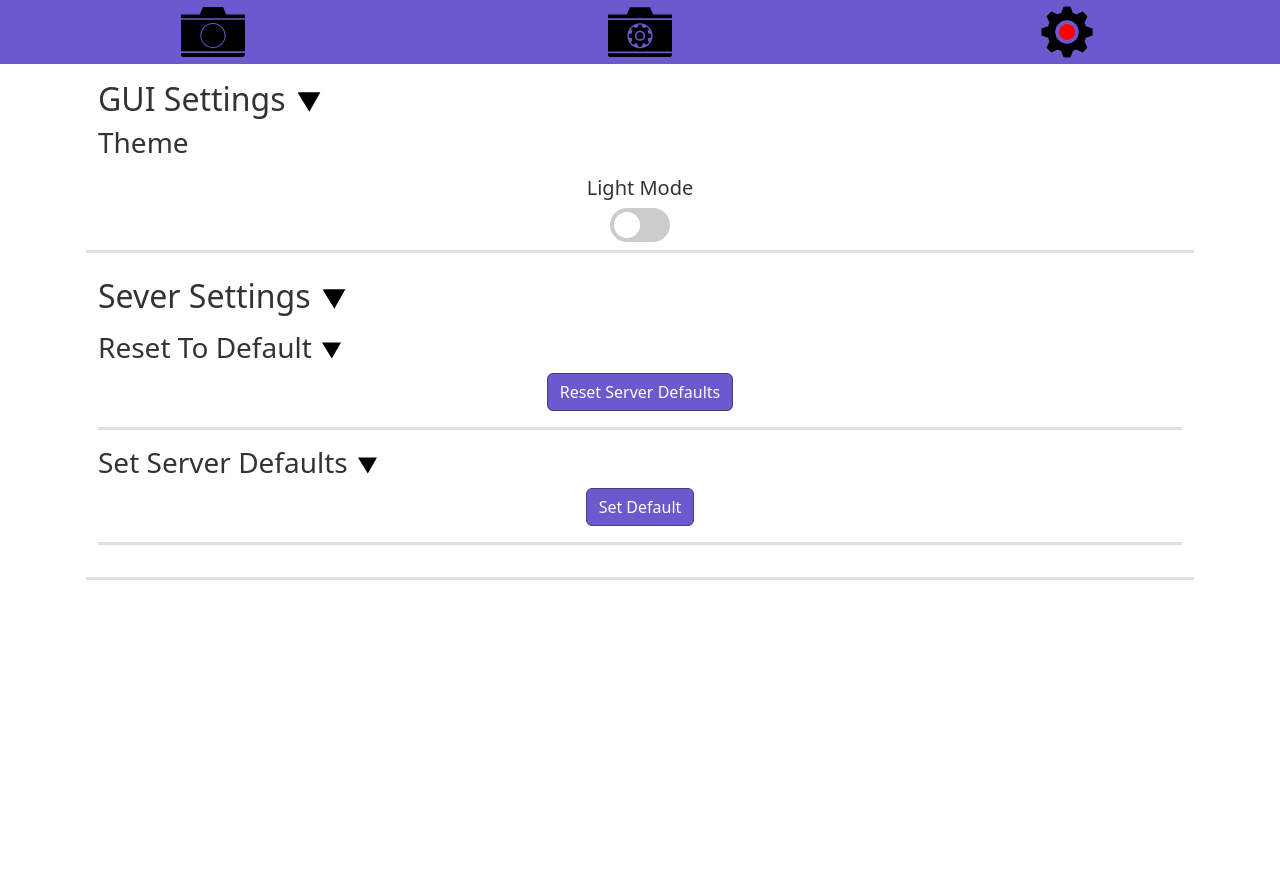
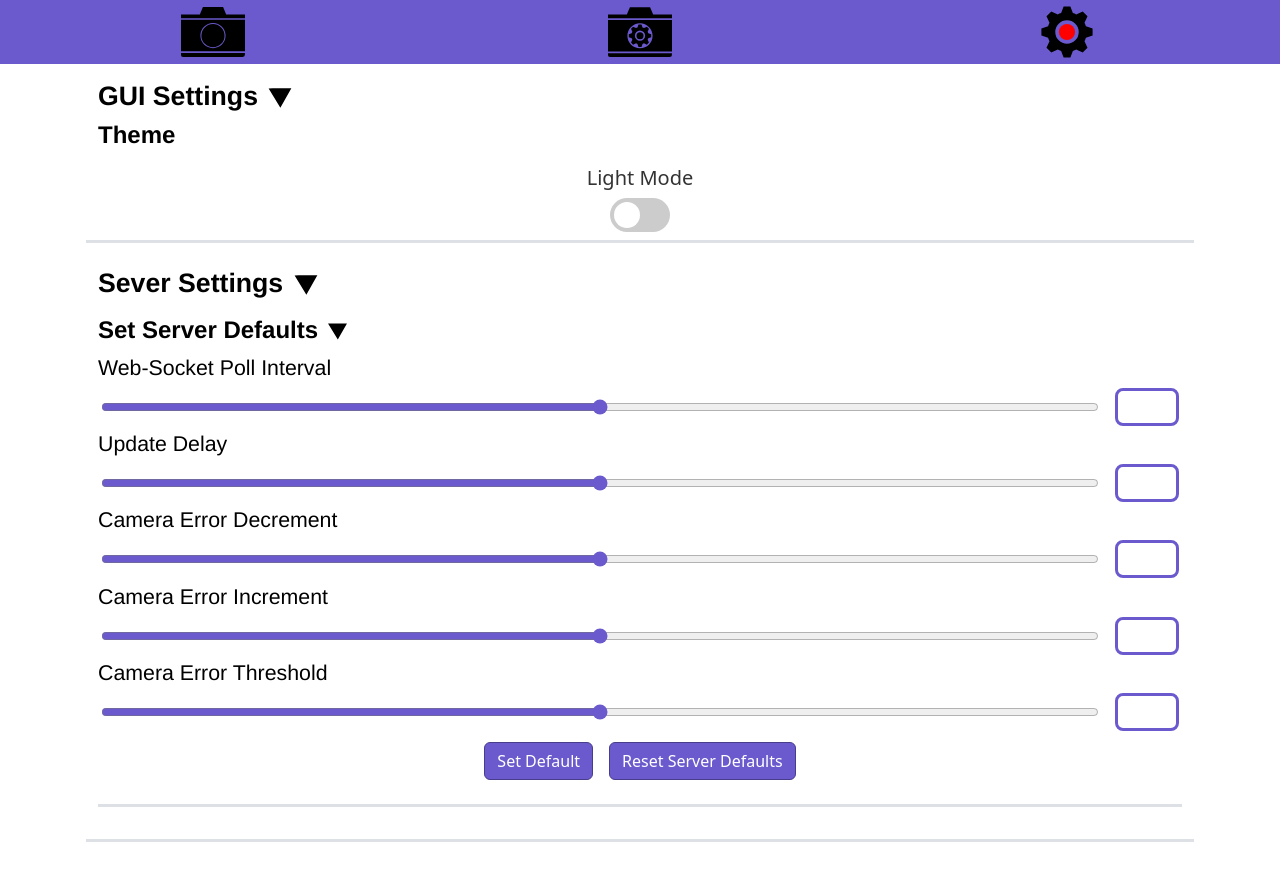
Before and after one commit to laser-vision-system/gui, a Vue app in the folder laser-intensity-monitor-gui/: page /#/settings in a window 1280 px wide. Before the commit the page ends 800 px from the top, so only its background shows below. Built offline with nearby package versions, Linux system fonts and the light colour scheme; no server answers.

Commit message:
APi and helper functions added

```diff
--- a/laser-intensity-monitor-gui/src/style.css
+++ b/laser-intensity-monitor-gui/src/style.css
@@ -110,3 +110,46 @@
 .toggle-button {
     filter: var(--filter-background);
 }
+.config-label {
+    font-weight: 500;
+    font-size: 16pt;
+    color: var(--config-title);
+    font-family: 'Franklin Gothic Medium', 'Arial Narrow', Arial, sans-serif;
+}
+.config-title {
+    font-weight: 600;
+    font-size: 20pt;
+    color: var(--config-title);
+    font-family: 'Franklin Gothic Medium', 'Arial Narrow', Arial, sans-serif;
+}
+.config-subtitle {
+    font-weight: 600;
+    font-size: 18pt;
+    color: var(--config-title);
+    font-family: 'Franklin Gothic Medium', 'Arial Narrow', Arial, sans-serif;
+}
+.number-input{
+    flex: 0 0 4em;
+    width: 4em;
+    padding: 0.25em;
+    border-radius: 0.5em;
+    border: 3px solid var(--nav-bg);
+    background-color: var(--bs-body-bg);
+    color: var(--bs-body-color);
+}
+.slider-input{
+    flex: 1 1 auto;
+    width: 100%;
+    accent-color: var(--nav-bg);
+    border-radius: 2em;
+}
+.slider-input:hover{
+    accent-color: var(--button-hover);
+}
+.form-element{
+    display: flex;
+    flex-direction: row;
+    align-items: center;
+    gap: 1em;
+    padding: 0.20em;
+}
--- /dev/null
+++ b/laser-intensity-monitor-gui/src/utils/helpers.js
@@ -0,0 +1,8 @@
+// check if a value is left empty by the user.
+export function isBlank(v) {
+  return v === '' || v === null || v === undefined || Number.isNaN(v);
+}
+// check for empty value if empty return the current value if not return the newValue from form.
+export function checkBlank(newValue, currentValue) {
+  return isBlank(newValue) ? currentValue : newValue;
+}
--- a/laser-intensity-monitor-gui/src/views/Settings.vue
+++ b/laser-intensity-monitor-gui/src/views/Settings.vue
@@ -8,7 +8,8 @@ import arrowUp from '../assets/images/arrow-up.svg';
 import arrowDown from '../assets/images/arrow-down.svg';
 // conponents
 import ConfirmationBox from '../components/ConfirmationBox.vue';
-
+// helper funtions
+import {isBlank, checkBlank} from '../utils/helpers'
 // --------------------------
 //        V-model values
 // --------------------------
@@ -16,11 +17,11 @@ import ConfirmationBox from '../components/ConfirmationBox.vue';
 // toggle settings sections
 const isGUI = ref(true);
 const isServer = ref(true);
-const isResetServerDefaults = ref(true);
 const isSetServerDefault = ref(true);
 
 // show confrimation window values
 const showSetDefaultConfrim = ref(false);
+const showResetDefaultConfrim = ref(false);
 
 // Restful API routes
 const urlGetServerDefault = ref('/api/default_config');
@@ -68,11 +69,11 @@ async function postDefaultServerSettings() {
     },
     body: JSON.stringify({
       // add check blank handling
-      websocket_poll_interval: newWebsocketPollInterval.value,
-      update_delay: newUpdateDelay.value,
-      camera_err_decrement: newCameraErrorDecrement.value,
-      camera_err_increment: newCameraErrorIncrement.value,
-      camera_err_threshold: newCameraErrorThreshold.value,
+      websocket_poll_interval:  parseInt(checkBlank(newWebsocketPollInterval.value, serverSettings.value?.websocket_poll_interval)),
+      update_delay: parseInt(checkBlank(newUpdateDelay.value, serverSettings.value?.update_delay)),
+      camera_err_decrement: parseInt(checkBlank(newCameraErrorDecrement.value, serverSettings.value?.camera_err_decrement)),
+      camera_err_increment: parseInt(checkBlank(newCameraErrorIncrement.value, serverSettings.value?.camera_err_increment)),
+      camera_err_threshold: parseInt(checkBlank(newCameraErrorThreshold.value, serverSettings.value?.camera_err_threshold)),
     }),
   };
 
@@ -105,7 +106,26 @@ async function postDefaultServerSettings() {
 // load data
 async function loadServerDefaultData() {
   await getDefaultSettings();
+  // load the current default values
+  newWebsocketPollInterval.value = serverSettings.value.websocket_poll_interval;
+  newUpdateDelay.value = serverSettings.value.update_delay;
+  newCameraErrorDecrement.value = serverSettings.value.camera_err_decrement;
+  newCameraErrorIncrement.value = serverSettings.value.camera_err_increment;
+  newCameraErrorThreshold.value = serverSettings.value.camera_err_threshold;
 
+}
+
+
+// -------------------------------
+//        Validation
+// -------------------------------
+
+function validateServerSettings() {
+  return true;
+}
+
+function requestSaveServerSettings() {
+  if (validateServerSettings()) showSetDefaultConfrim.value = true;
 }
 
 // -------------------------------
@@ -119,7 +139,7 @@ onMounted(() => {
     <div class="container">
         <div class="row p-3">
             <!-- GUI Settings -->
-            <h2 class="">
+            <h2 class="config-title">
                 GUI Settings
                 <img
                 :src="isGUI ? arrowDown : arrowUp"
@@ -128,7 +148,7 @@ onMounted(() => {
                 >
             </h2>
             <div v-if="isGUI">
-                <h3 class="">Theme</h3>
+                <h3 class="config-subtitle">Theme</h3>
                 <div class="col-12 text-center py-2">
                     <h5 class="" v-if="theme === 'dark'">Dark Mode</h5>
                     <h5 class="" v-if="theme === 'light'">Light Mode</h5>
@@ -142,7 +162,7 @@ onMounted(() => {
             <hr class="line-break">
             <!-- SERVER SETTINGS -->
             <div class="col-12 py-2">
-                <h2 class="">
+                <h2 class="config-title">
                     Sever Settings
                     <img
                     :src="isServer ? arrowDown : arrowUp"
@@ -152,21 +172,8 @@ onMounted(() => {
                 </h2>
                 <!-- Server Defaults -->
                 <div class="server-default-section py-2" v-if="isServer">
-                    <!-- Reset defualts -->
-                    <h3 class="">
-                        Reset To Default
-                        <img
-                        :src="isResetServerDefaults ? arrowDown : arrowUp"
-                        alt="toggle button" width="25" height="25" class="toggle-button"
-                        @click="isResetServerDefaults = !isResetServerDefaults"
-                        >
-                    </h3>
-                    <div class="text-center" v-if="isResetServerDefaults">
-                        <button class="btn submit-btn">Reset Server Defaults</button>
-                    </div>
-                    <hr class="line-break">
-                        <!-- Set server Defaults -->
-                    <h3 class="">
+                    <!-- Set server Defaults -->
+                    <h3 class="config-subtitle">
                         Set Server Defaults
                         <img
                         :src="isSetServerDefault ? arrowDown : arrowUp"
@@ -175,10 +182,57 @@ onMounted(() => {
                         >
                     </h3>
                     <div v-if="isSetServerDefault">
-                        <div class="text-center">
+                        <label for="poll-interval-range" class="config-label">Web-Socket Poll Interval</label>
+                        <div class="form-element">
+                            <input type="range" class="slider-input" id="poll-interval-range" v-model.number="newWebsocketPollInterval" min="1" max="5" step="1">
+                            <input type="number" class="number-input" id="poll-interval-number" v-model.number="newWebsocketPollInterval" min="1" max="5" step="1">
+                        </div>
+                        <label for="update-delay-range" class="config-label">Update Delay</label>
+                        <div class="form-element">
+                            <input
+                            type="range" class="slider-input" id="update-delay-range"
+                            v-model.number="newUpdateDelay" min="1" max="5" step="1">
+                            <input
+                            type="number" class="number-input" id="update-delay-number"
+                            v-model.number="newUpdateDelay" min="1" max="5" step="1">
+                        </div>
+                        <label for="camera-err-decrement-range" class="config-label">Camera Error Decrement</label>
+                        <div class="form-element">
+                            <input
+                            type="range" class="slider-input" id="camera-err-decrement-range"
+                            v-model.number="newCameraErrorDecrement" min="1" max="5" step="1">
+                            <input
+                            type="number" class="number-input" id="camera-err-decrement-number"
+                            v-model.number="newCameraErrorDecrement" min="1" max="5" step="1">
+                        </div>
+                        <label for="camera-increment-range" class="config-label">Camera Error Increment</label>
+                        <div class="form-element">
+                            <input
+                            type="range" class="slider-input" id="camera-increment-range"
+                            v-model.number="newCameraErrorIncrement" min="1" max="5" step="1">
+                            <input
+                            type="number" class="number-input" id="camera-increment-number"
+                            v-model.number="newCameraErrorIncrement" min="1" max="5" step="1">
+                        </div>
+                        <label for="camera-error-threshold-range" class="config-label">Camera Error Threshold</label>
+                        <div class="form-element">
+                            <input
+                            type="range" class="slider-input" id="camera-error-threshold-range"
+                            v-model.number="newCameraErrorThreshold" min="1" max="5" step="1">
+                            <input
+                            type="number" class="number-input" id="camera-error-threshold-number"
+                            v-model.number="newCameraErrorThreshold" min="1" max="5" step="1">
+                        </div>
+                        <div class="text-center d-flex flex-row justify-content-center gap-3 py-2">
                             <!-- Server Setting from -->
-                            <button class="btn submit-btn">Set Default</button>
+                            <button class="btn submit-btn" @click="requestSaveServerSettings">Set Default</button>
+                            <button class="btn submit-btn">Reset Server Defaults</button>
                         </div>
+                        <ConfirmationBox
+                            v-model="showSetDefaultConfrim"
+                            message="Would you like to save these as the defualt server settings?"
+                            :onConfirmFunction="postDefaultServerSettings"
+                        />
                     </div>
                     <hr class="line-break">
                 </div>
```
Also changed, not shown: laser-intensity-monitor-gui/src/views/DeviceSettings.vue (+3 -53 lines).
